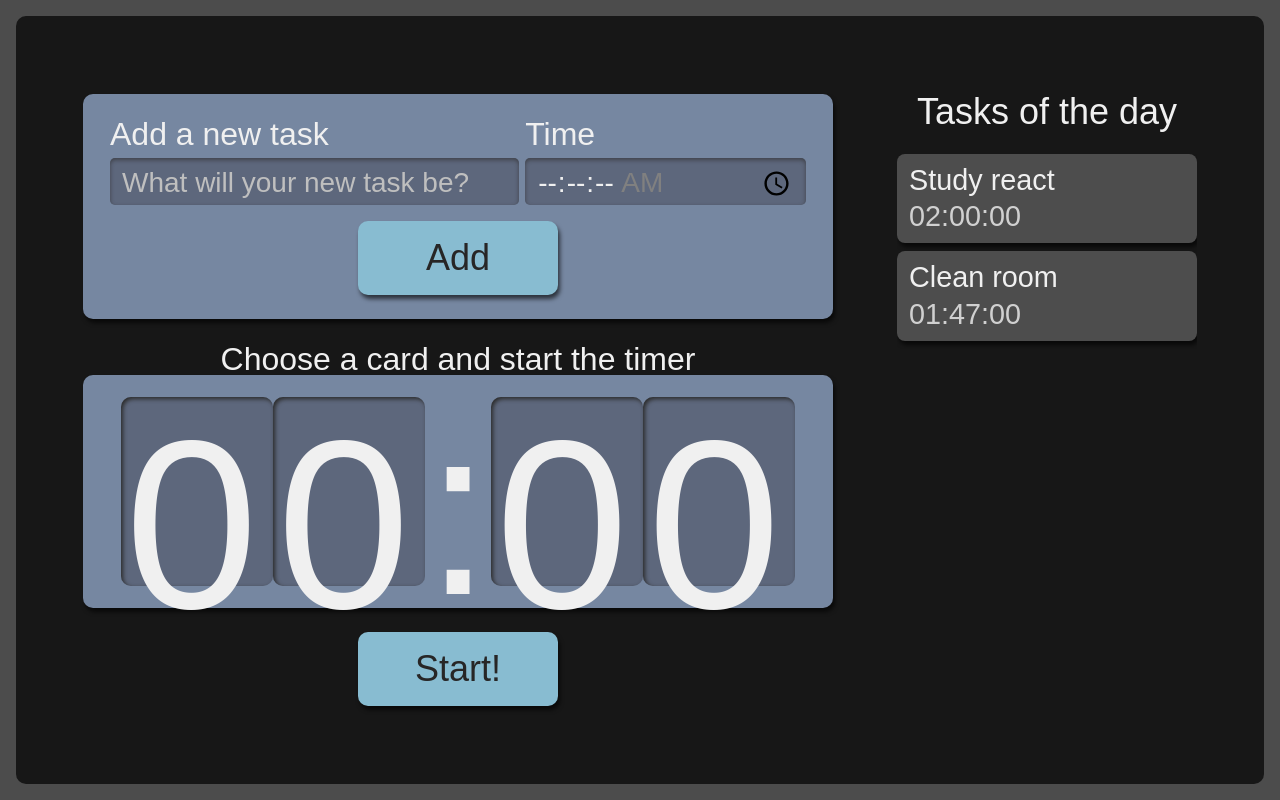
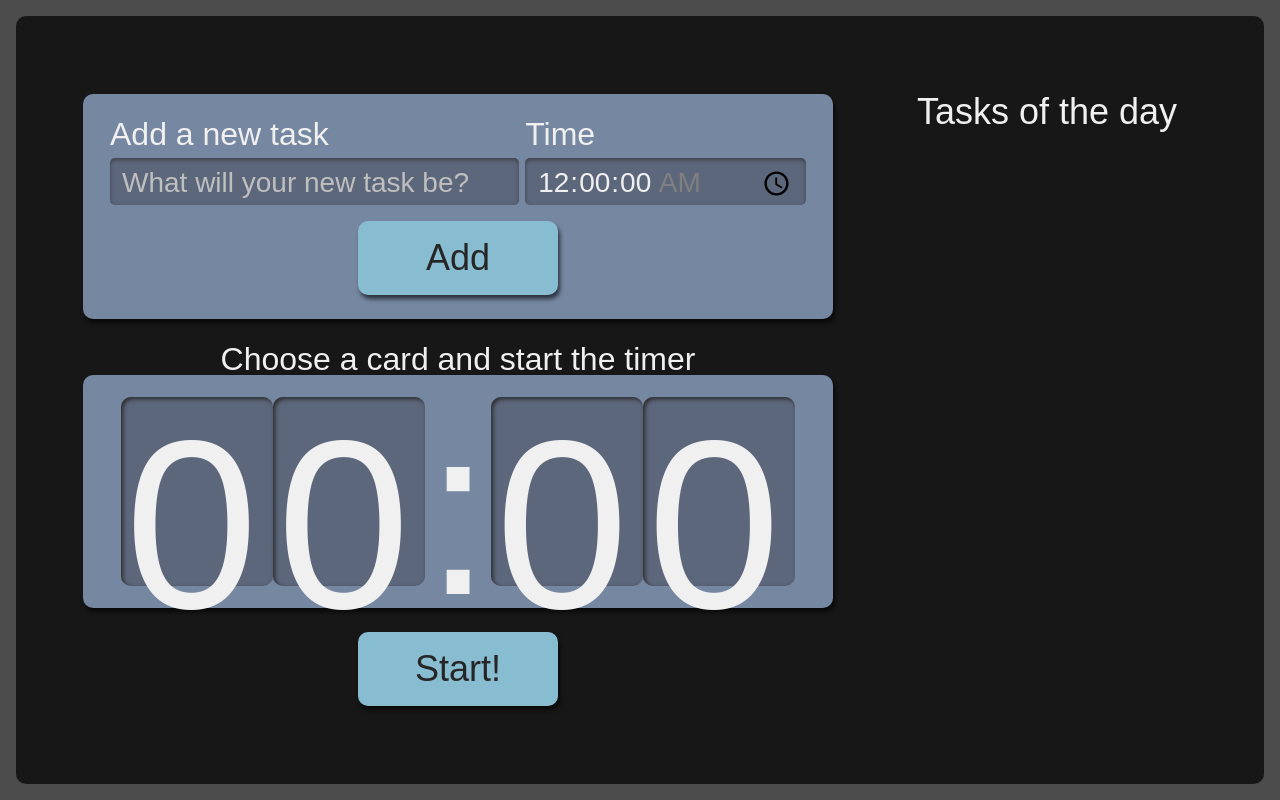
Before and after one commit to AAlan12/task-manager-react, a React (Create React App) app: page / in a window 1280 px wide. Built offline with nearby package versions, Linux system fonts and the light colour scheme.

Commit message:
State creation and form control

```diff
--- a/package.json
+++ b/package.json
@@ -14,6 +14,7 @@
     "react-dom": "^18.2.0",
     "react-scripts": "5.0.1",
     "typescript": "^4.8.3",
+    "uuid": "^9.0.0",
     "web-vitals": "^2.1.4"
   },
   "scripts": {
@@ -41,6 +42,7 @@
     ]
   },
   "devDependencies": {
+    "@types/uuid": "^8.3.4",
     "sass": "^1.55.0",
     "typescript-plugin-css-modules": "^3.4.0"
   }
--- a/src/components/Button/index.tsx
+++ b/src/components/Button/index.tsx
@@ -3,10 +3,12 @@ import style from './Button.module.scss';
 
 class Button extends React.Component<{
     children?: React.ReactNode
+    type?: "button" | "submit" | "reset" | undefined
 }>{
     render(){
+        const{type = "button"} = this.props
         return(
-            <button className={style.button}>
+            <button type={type} className={style.button}>
                 {this.props.children}
             </button>
         )
--- a/src/components/Form/index.tsx
+++ b/src/components/Form/index.tsx
@@ -1,11 +1,36 @@
 import React from "react";
+import { ITask } from "../../types/tasks";
 import Button from "../Button";
 import style from './Form.module.scss'
+import {v4 as uuidv4} from 'uuid'
 
-class Form extends React.Component{
+class Form extends React.Component<{
+    setTasks: React.Dispatch<React.SetStateAction<ITask[]>>
+}>{
+    state = {
+        task: "",
+        time: "00:00"
+    }
+
+    addTask(event: React.FocusEvent<HTMLFormElement>){
+        event.preventDefault();
+        this.props.setTasks(oldTasks =>
+            [...oldTasks,
+                 {
+                    ...this.state,
+                    selected: false,
+                    completed: false,
+                    id: uuidv4()
+                }])
+        this.setState({
+            task: "",
+            time: "00:00"
+        })
+    }
+
     render(){
         return(
-            <form className={style.newTask}>
+            <form className={style.newTask} onSubmit={this.addTask.bind(this)}>
                 <div className={style.inputContainer}>
                     <label>
                         Add a new task
@@ -14,6 +39,7 @@ class Form extends React.Component{
                         type="text"
                         name="task"
                         id="task"
+                        onChange={event => this.setState({...this.state, task: event.target.value})}
                         placeholder="What will your new task be?"
                         required
                     />
@@ -27,12 +53,14 @@ class Form extends React.Component{
                         name="time"
                         id="time"
                         step="1"
+                        value={this.state.time}
+                        onChange={event => this.setState({...this.state, time: event.target.value})}
                         min="00:00:00"
                         max="07:00:00"
                         required
                     />
                 </div>
-                <Button>
+                <Button type="submit">
                     Add
                 </Button>
             </form>
--- a/src/components/List/Item/index.tsx
+++ b/src/components/List/Item/index.tsx
@@ -1,6 +1,7 @@
+import { ITask } from '../../../types/tasks'
 import style from '../List.module.scss'
 
-export default function Item({task, time}: {task: string, time: string}){
+export default function Item({task, time, selected, completed, id}: ITask){
     return(
         <li className={style.item}>
             <h3> {task} </h3>
--- a/src/components/List/index.tsx
+++ b/src/components/List/index.tsx
@@ -1,15 +1,10 @@
-import React from "react";
+import { ITask } from "../../types/tasks";
 import Item from "./Item";
 import style from './List.module.scss'
 
-function List(){
-    const tasks = [{
-        task: 'Study react',
-        time: '02:00:00'
-    }, {
-        task: 'Clean room',
-        time: '01:47:00'
-    }]
+
+
+function List({tasks}: {tasks: ITask[]}){
     return(
         <aside className={style.tasksList}>
             <h2>Tasks of the day</h2>
--- a/src/pages/App.tsx
+++ b/src/pages/App.tsx
@@ -1,15 +1,17 @@
-import React from 'react';
+import React, { useState } from 'react';
 import Form from '../components/Form';
 import List from '../components/List';
 import Timer  from '../components/Timer';
+import { ITask } from '../types/tasks';
 import style from './App.module.scss';
 
 
 function App() {
+  const [tasks, setTasks] = useState<ITask[] | []>([]);
   return (
     <div className={style.AppStyle}>
-      <Form/>
-      <List/>
+      <Form setTasks={setTasks}/>
+      <List tasks ={tasks} />
       <Timer/>
     </div>
   );
--- /dev/null
+++ b/src/types/tasks.ts
@@ -0,0 +1,7 @@
+export interface ITask{
+    task: string,
+    time: string,
+    selected: boolean,
+    completed: boolean,
+    id: string
+}
```
Also changed, not shown: 1 other file (tests, documents, lock files or other folders).
